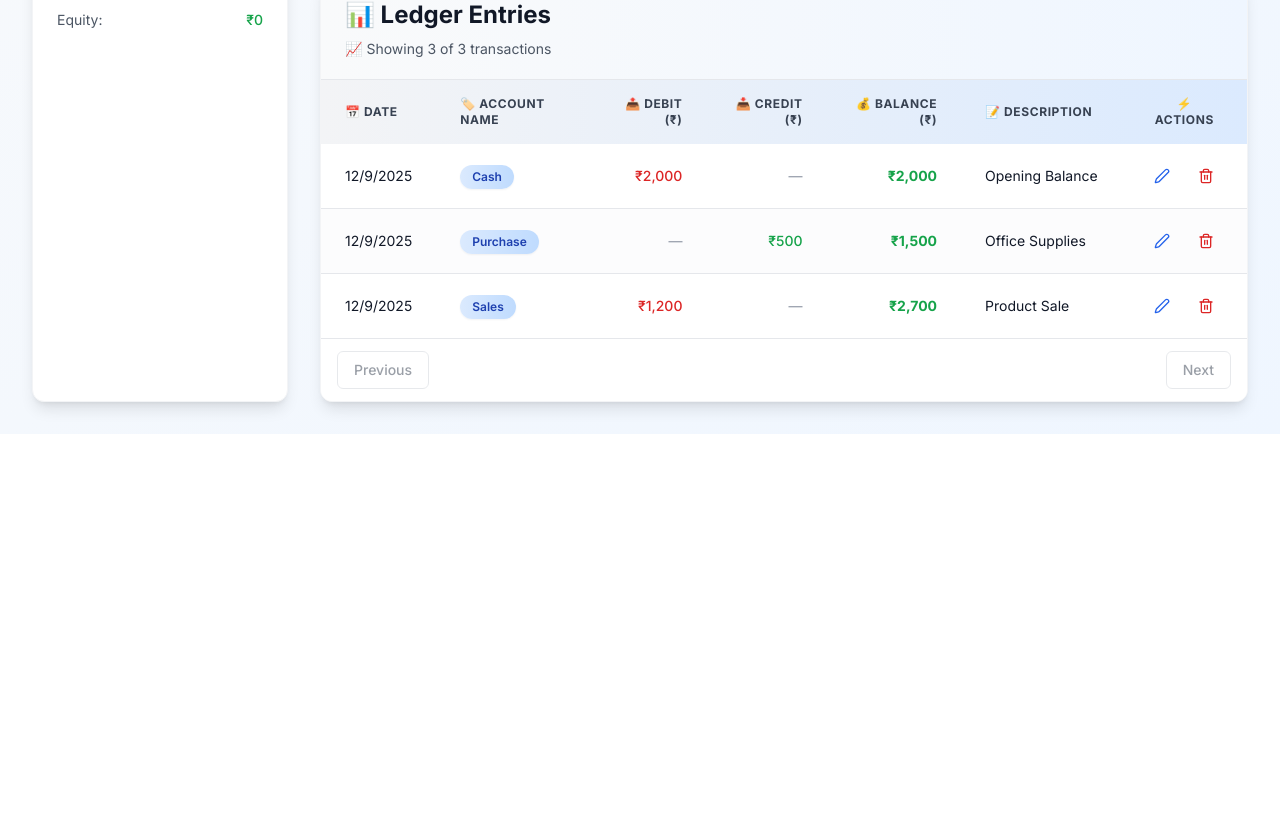
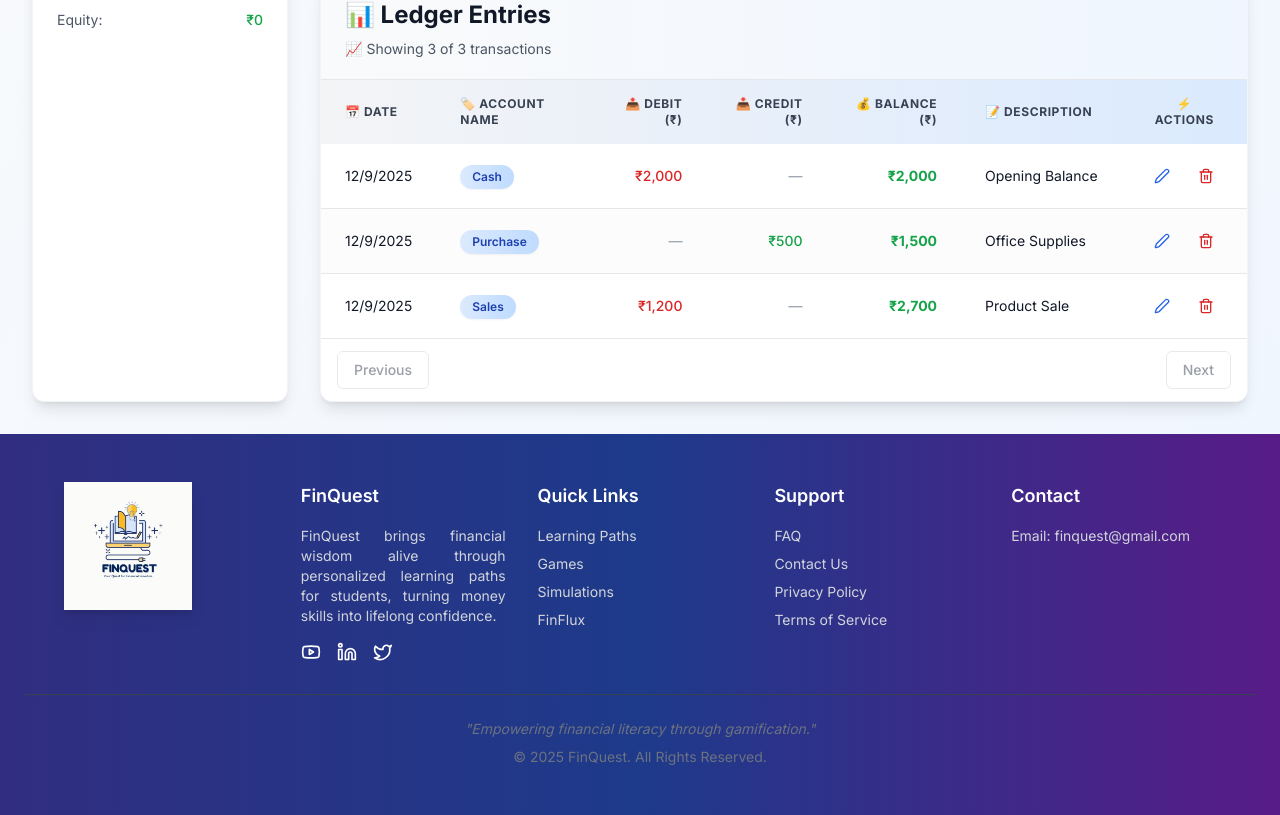
Before and after one commit to Clusters-Config/Fin-Quest, a React (Vite) app in the folder frontend/: page /Ledger in a window 1280 px wide. Shown: the part 571-1386 px from the top of the page. Before the commit the page ends 1005 px from the top, so only its background shows below. Built offline with nearby package versions, Linux system fonts and the light colour scheme.

Commit message:
feat: Add Header and Footer components to Ledger page 30

```diff
--- a/frontend/src/pages/Ledger.jsx
+++ b/frontend/src/pages/Ledger.jsx
@@ -1,6 +1,7 @@
 import React, { useState } from 'react';
 import { Search, Filter, Plus, Edit2, Trash2, FileText, BarChart3, ChevronLeft, ChevronRight } from 'lucide-react';
-
+import Footer from '../Services/Footer';
+import Header from '../Services/Header';
 const LedgerBuilder = () => {
   const [transactions, setTransactions] = useState([
     {
@@ -527,6 +528,7 @@ const LedgerBuilder = () => {
           </div>
         </div>
       </div>
+      <Footer />
     </div>
   );
 };
```
